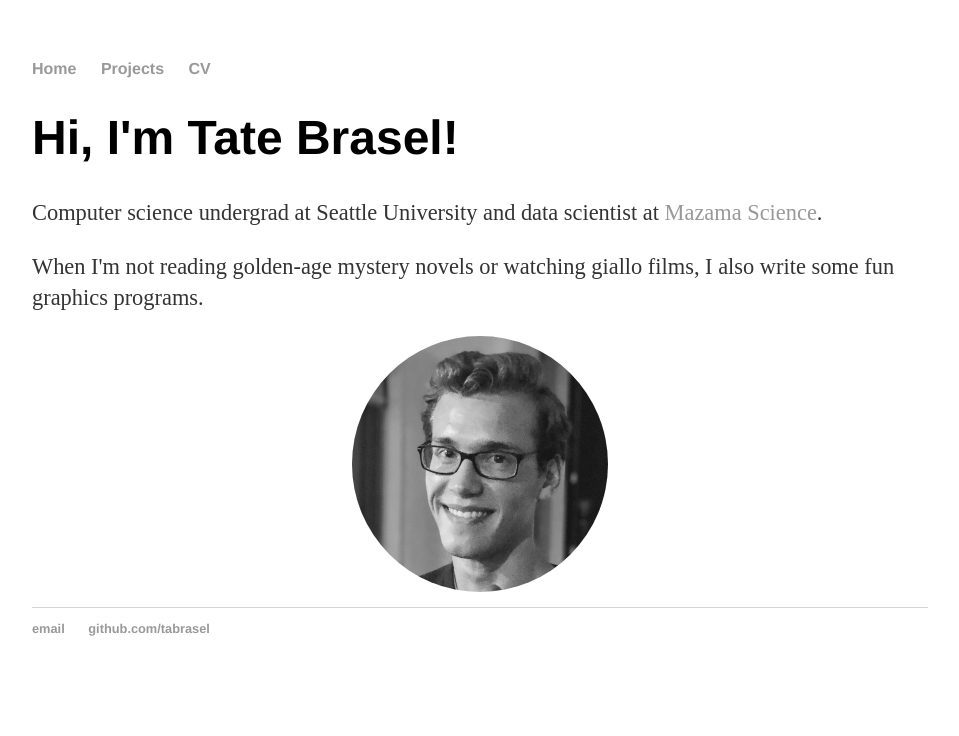
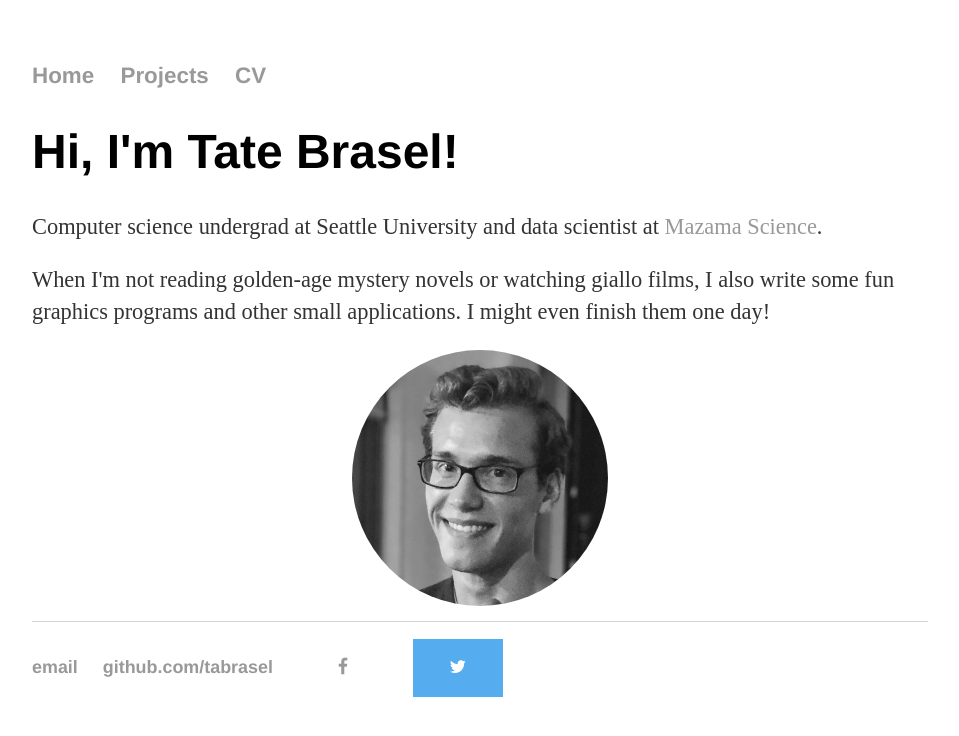
Before and after one commit to tabrasel/tabrasel.github.io, a Jekyll site: the page built from index.html, in a window 1280 px wide. Shown: the top 736 px of the page, without its empty margins (160-1119 px from the left). Built offline with Jekyll 4.4.1, drawn with Linux system fonts in a browser that asks for light colours.

Commit message:
social media buttons

```diff
--- a/_layouts/default.html
+++ b/_layouts/default.html
@@ -4,6 +4,8 @@
 			<title>{{ page.title }}</title>
 			<!-- link to main stylesheet -->
 			<link rel="stylesheet" type="text/css" href="/css/main.css">
+            <!-- Add icon library -->
+            <link rel="stylesheet" href="https://cdnjs.cloudflare.com/ajax/libs/font-awesome/4.7.0/css/font-awesome.min.css">
 		</head>
 		<body>
 			<nav>
@@ -22,6 +24,8 @@
 	    		<ul>
 	        		<li><a href="mailto:tatebrasel@gmail.com">email</a></li>
 	        		<li><a href="https://github.com/tabrasel">github.com/tabrasel</a></li>
+                    <li><a href="#" class="fa fa-facebook"></a></li>
+                    <li><a href="#" class="fa fa-twitter"></a></li>
 				</ul>
 			</footer>
 		</body>
--- a/css/main.css
+++ b/css/main.css
@@ -23,7 +23,7 @@
     font-size: 3em;
     font-family:'Helvetica', 'Arial', 'Sans-Serif';
 }
-p {
+p, ul {
     font-size: 1.4em;
     line-height: 1.4em;
     color: #333;
@@ -48,3 +48,25 @@
 ul.posts li {
     list-style: none;
 }
+
+/* Style all font awesome icons */
+.fa {
+  padding: 20px;
+  font-size: 30px;
+  width: 50px;
+  text-align: center;
+  text-decoration: none;
+}
+
+/* Add a hover effect if you want */
+.fa:hover {
+  opacity: 0.7;
+}
+
+/* Set a specific color for each brand */
+
+/* Twitter */
+.fa-twitter {
+  background: #55ACEE;
+  color: white;
+}
--- a/index.html
+++ b/index.html
@@ -5,6 +5,6 @@
 <div class="blurb">
 	<h1>Hi, I'm Tate Brasel!</h1>
     <p>Computer science undergrad at Seattle University and data scientist at <a href="https://mazamascience.com/">Mazama Science</a>.</p>
-    <p>When I'm not reading golden-age mystery novels or watching giallo films, I also write some fun graphics programs.</p>
+    <p>When I'm not reading golden-age mystery novels or watching giallo films, I also write some fun graphics programs and other small applications. I might even finish them one day!</p>
     <img src="res/portrait_thumbnail.JPG" class="thumbnail-circle"></img>
 </div><!-- /.blurb -->
```
